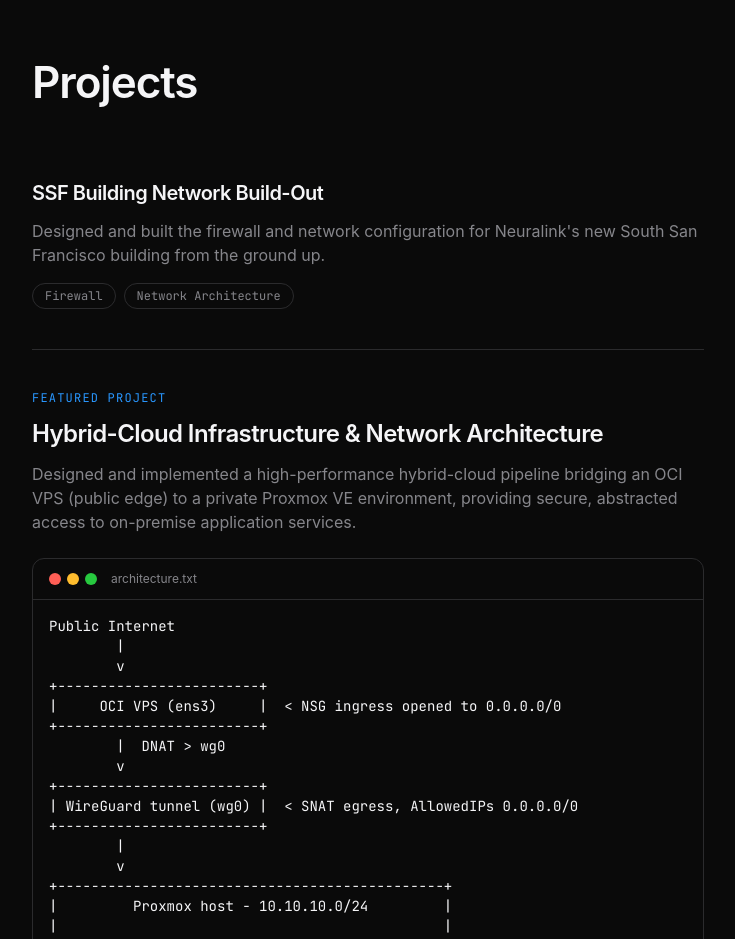
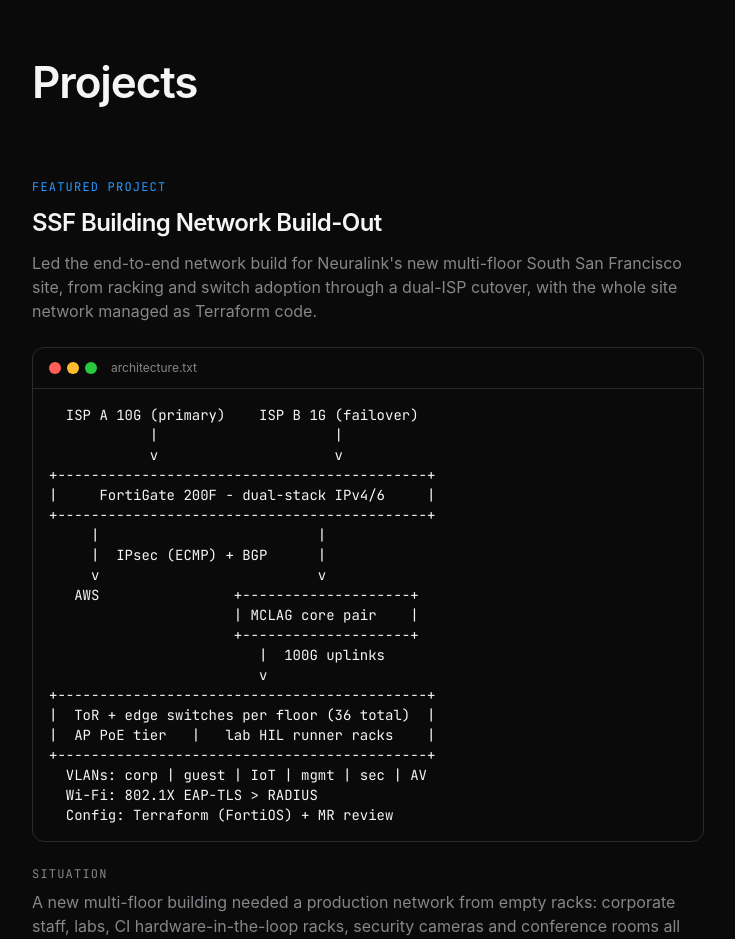
Before and after one commit to ChhuongLe/Portfolio-2.0, a Next.js app: page / in a window 1280 px wide. Shown: the part 2660-3599 px from the top of the page, without its empty margins (272-1007 px from the left). Built offline with nearby package versions, Linux system fonts and the light colour scheme.

Commit message:
Expand SSF network build-out into a featured case study

```diff
--- a/data/projects.ts
+++ b/data/projects.ts
@@ -15,8 +15,44 @@ export const projects: Project[] = [
   {
     title: "SSF Building Network Build-Out",
     description:
-      "Designed and built the firewall and network configuration for Neuralink's new South San Francisco building from the ground up.",
-    tags: ["Firewall", "Network Architecture"],
+      "Led the end-to-end network build for Neuralink's new multi-floor South San Francisco site, from racking and switch adoption through a dual-ISP cutover, with the whole site network managed as Terraform code.",
+    tags: ["FortiGate", "FortiSwitch / MCLAG", "Terraform", "802.1X / RADIUS", "IPsec / BGP", "Dual-WAN", "IPv6", "VLANs"],
+    featured: true,
+    problem:
+      "A new multi-floor building needed a production network from empty racks: corporate staff, labs, CI hardware-in-the-loop racks, security cameras and conference rooms all had to come online without disrupting the company's move in.",
+    task:
+      "Design and build the site network end to end, connect it to AWS and the other sites, cut over to new ISPs safely, and bring every firewall and switch under version-controlled code.",
+    approach: [
+      "Designed a new /16 address plan segmented into corp, guest Wi-Fi, IoT, management, security and AV VLANs, with quarantine-by-default edge ports so a jack must be explicitly assigned before it joins corp.",
+      "Deployed a FortiGate 200F perimeter firewall and a 36-switch FortiSwitch fabric: MCLAG core pair, top-of-rack per floor, 20+ edge switches, AP-tier PoE, and cascaded lab switches for the CI runner racks, with floor uplinks moved from 10G to 100G.",
+      "Ran a staged dual-ISP cutover (10G primary, 1G failover) with IPv6 dual-stack, distance-based failover and link monitors split into transport and public-path checks, so no traffic moved until the planned on-site switchover.",
+      "Built site-to-AWS IPsec tunnels with ECMP over the primary ISP and backups over the failover ISP, plus BGP, coordinating the AWS customer-gateway change to land in the same window.",
+      "Rolled out 802.1X / EAP-TLS wireless against central RADIUS and brought the security stack online: VMS and blade servers, cameras on the security VLAN, and guard workstations.",
+      "Managed the firewalls, switch controller, VLANs, DHCP and security policies in Terraform with MR review and Vault-backed credentials, importing hand-built objects without touching live traffic and ending a recurring '7 to add / 1 to destroy' drift by matching resource keys to the firewall's naming.",
+    ],
+    outcome:
+      "The site runs on a segmented, redundant network with two ISPs, failover paths to AWS and certificate-based Wi-Fi, and every firewall and switch change now goes through code review with clean Terraform plans instead of recurring drift.",
+    diagram: `  ISP A 10G (primary)    ISP B 1G (failover)
+            |                     |
+            v                     v
++--------------------------------------------+
+|     FortiGate 200F - dual-stack IPv4/6     |
++--------------------------------------------+
+     |                          |
+     |  IPsec (ECMP) + BGP      |
+     v                          v
+   AWS                +--------------------+
+                      | MCLAG core pair    |
+                      +--------------------+
+                         |  100G uplinks
+                         v
++--------------------------------------------+
+|  ToR + edge switches per floor (36 total)  |
+|  AP PoE tier   |   lab HIL runner racks    |
++--------------------------------------------+
+  VLANs: corp | guest | IoT | mgmt | sec | AV
+  Wi-Fi: 802.1X EAP-TLS > RADIUS
+  Config: Terraform (FortiOS) + MR review`,
   },
   {
     title: "Hybrid-Cloud Infrastructure & Network Architecture",
```
